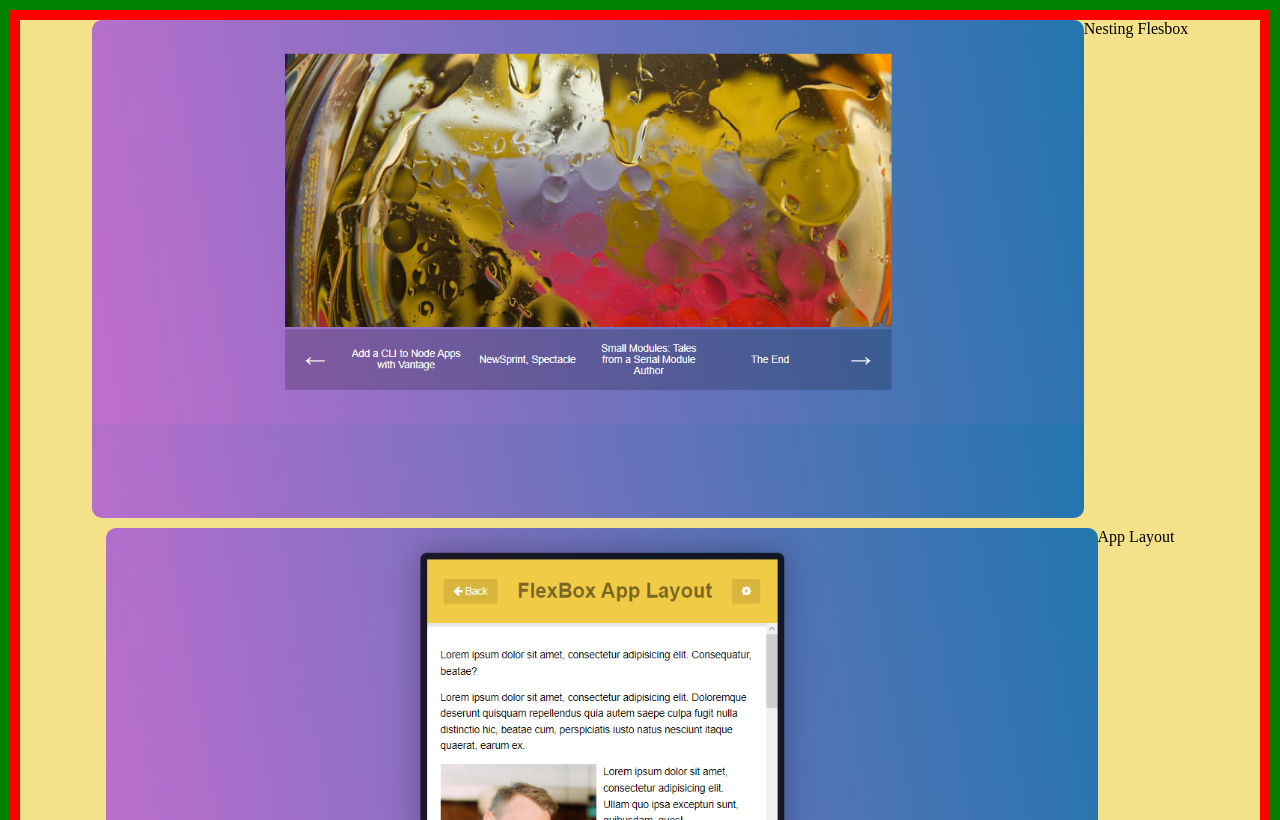
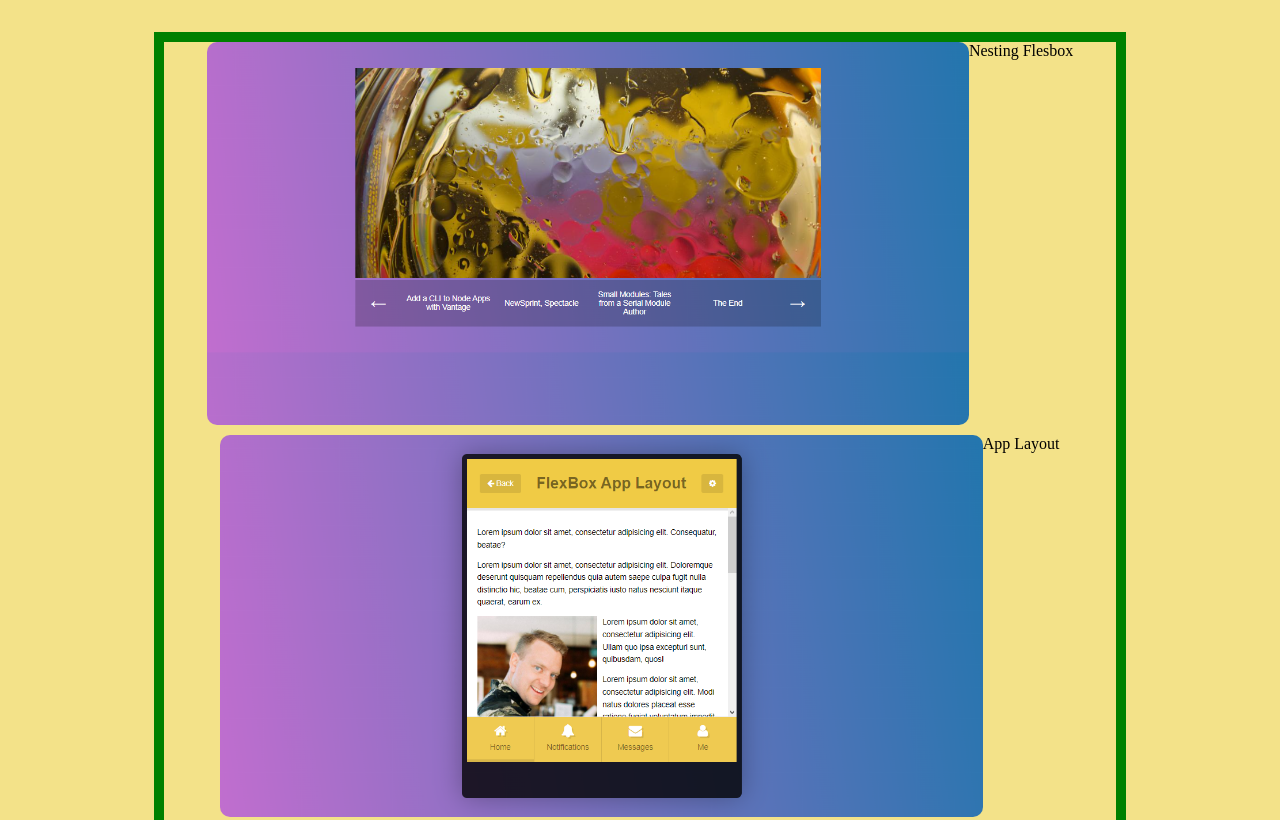
Before and after one commit to purplehippo911/flexbox, a plain HTML site: page index.html in a window 1280 px wide. Shown: the top 820 px of the page. Drawn offline with Linux system fonts and the light colour scheme.

Commit message:
🎨💄centered boxes

```diff
--- a/index.html
+++ b/index.html
@@ -5,6 +5,7 @@
     <link rel="stylesheet" href="style.css" />
   </head>
   <body>
+    <main class="hero">
     <div class="wrapper">
       <div class="boxes">
         <a href="nesting-flexbox/index.html">
@@ -37,5 +38,6 @@
         </a>
       </div>
     </div>
+  </main>
   </body>
 </html>
--- a/style.css
+++ b/style.css
@@ -16,9 +16,13 @@ body {
     justify-content:center;
 }
 
+.hero {
+    padding:2rem;
+}
+
 .wrapper {
-    width:clamp(32rem,100%, 140rem);
-    height:100%;
+    width:80%;
+    margin:0 auto;
     border:10px solid green;
     display:flex;
     align-items:center;
@@ -27,7 +31,6 @@ body {
  .boxes {
     width:clamp(37rem, 100%, 140rem);
     height:100%;
-    border:10px solid red;
 }
 
 
```
Also changed, not shown: README.md.
